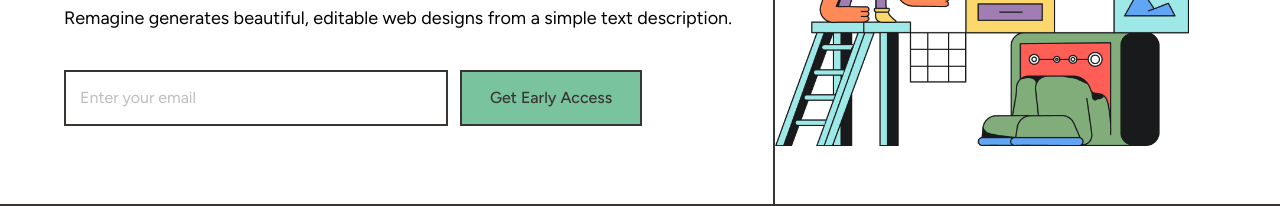
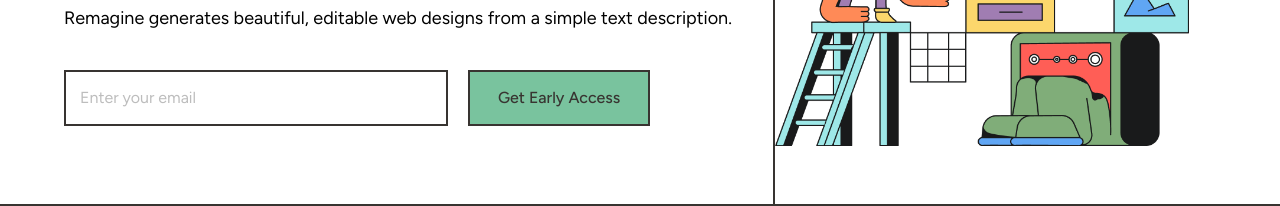
Before and after one commit to Drinooo/remagine-landing-page, a React (Vite) app: page / in a window 1280 px wide. Shown: the part 369-575 px from the top of the page. Built offline with nearby package versions, Linux system fonts and the light colour scheme.

Commit message:
Fixed button gap

```diff
--- a/src/sections/Hero.jsx
+++ b/src/sections/Hero.jsx
@@ -15,7 +15,7 @@
             text description.
           </Typography>
           <div className="max-w-full space-y-[16px]">
-            <div className="mb-6 flex flex-row flex-wrap lg:space-y-6 xl:space-y-0">
+            <div className="mb-6 flex flex-row flex-wrap gap-2">
               <div
                 class="relative mb-3 w-full md:mr-3 md:mb-0 xl:w-96"
                 data-te-input-wrapper-init
--- a/src/sections/Newsletter.jsx
+++ b/src/sections/Newsletter.jsx
@@ -14,7 +14,7 @@
             Design beautiful websites with Remagine
           </Typography>
           <div className="max-w-full space-y-[16px]">
-            <div className="mb-6 flex flex-row flex-wrap lg:space-y-6 xl:space-y-0">
+            <div className="mb-6 flex flex-row flex-wrap gap-2">
               <div
                 class="relative mb-3 w-full md:mr-3 md:mb-0 xl:w-96"
                 data-te-input-wrapper-init
```
